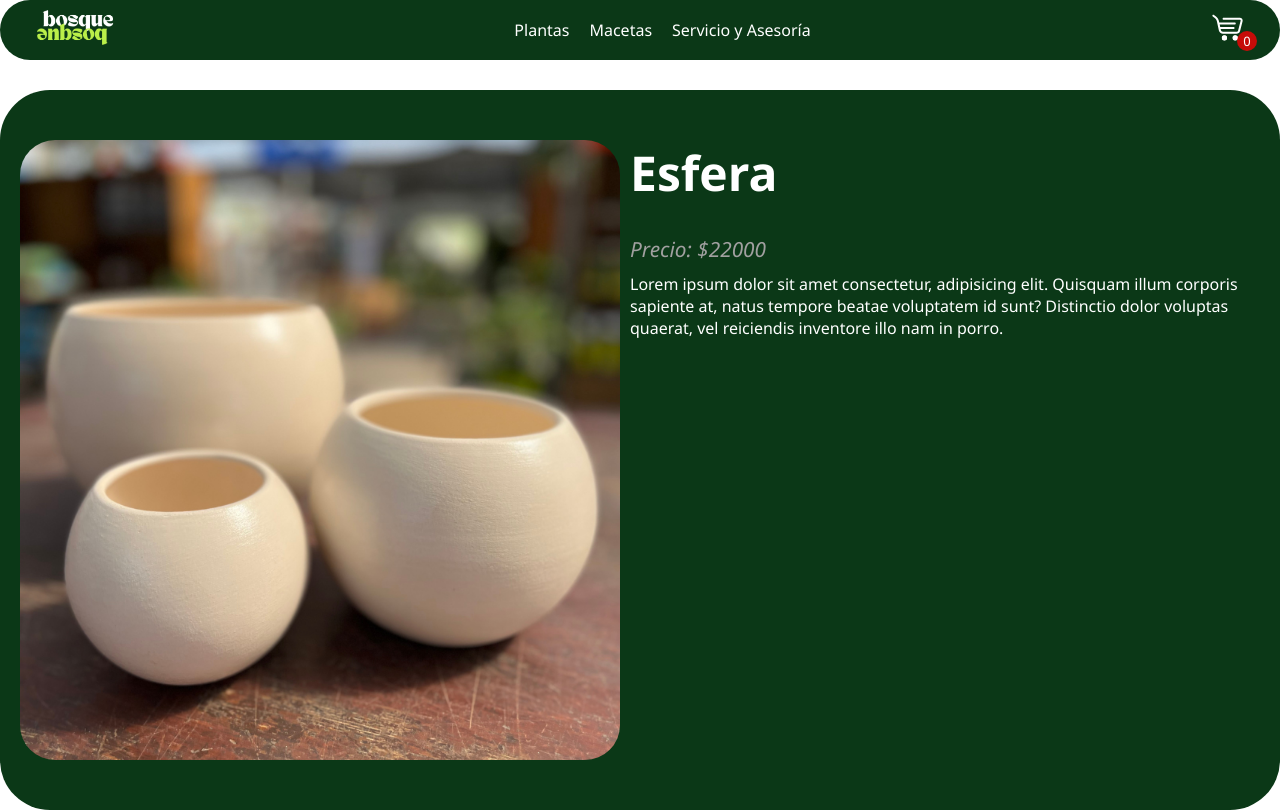
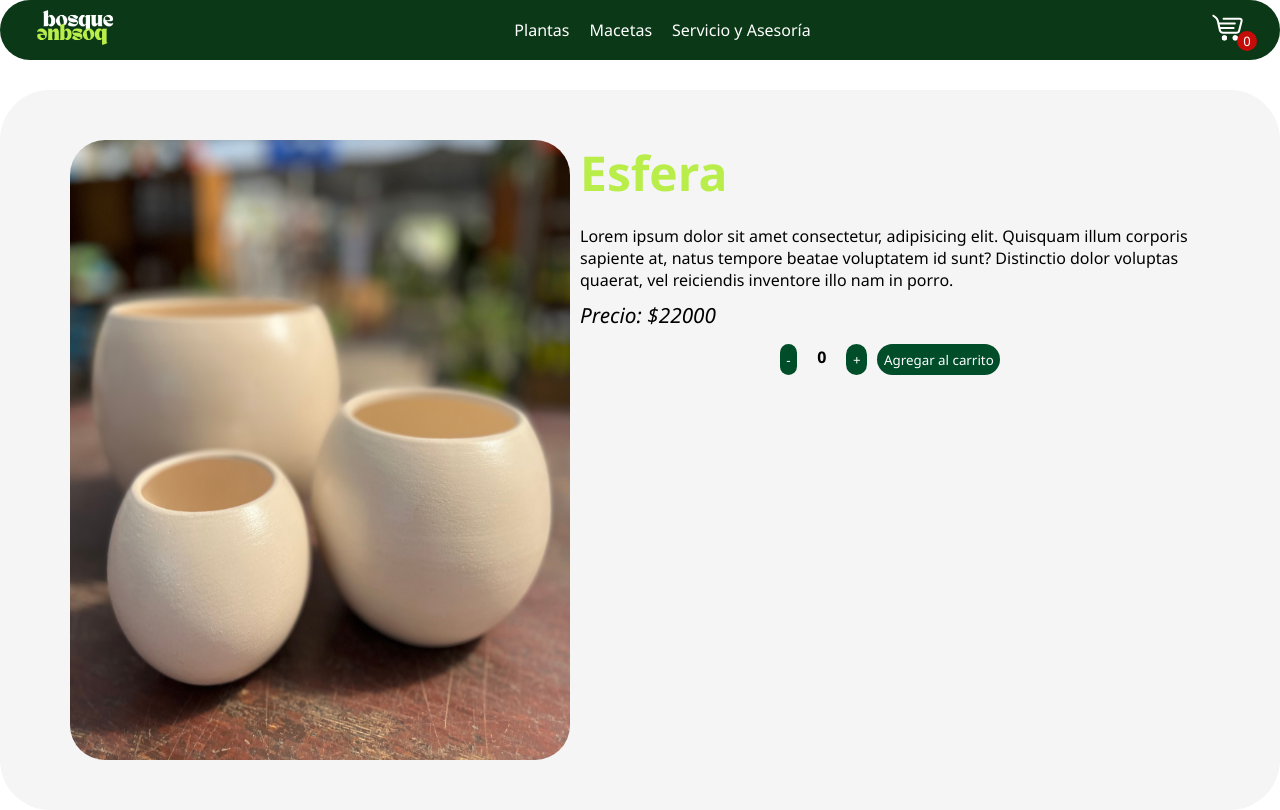
Before and after one commit to danielvasquezgomez/CreaTuLanding-Vasquez, a React (Vite) app: page /detail/maceta001 in a window 1280 px wide. Built offline with nearby package versions, Linux system fonts and the light colour scheme.

Commit message:
avance entrega final carrito de compras

```diff
--- a/src/App.jsx
+++ b/src/App.jsx
@@ -1,22 +1,26 @@
 
 import './App.css'
-import { ItemListContainer } from './components/ItemListContainer/ItemListContainer.jsx'
-import { NavBar } from './components/NavBar/NavBar.jsx'
+import ItemListContainer from './components/ItemListContainer/ItemListContainer.jsx'
+import NavBar from './components/NavBar/NavBar.jsx'
 import ItemDetailContainer from './components/ItemDatailContainer/ItemDetailContainer.jsx'
 import { BrowserRouter, Routes, Route } from 'react-router-dom'
-
+import { CartProvider } from './context/CartContext.jsx'
+import Cart from './components/Cart/Cart.jsx'
 
 
 function App() {
   return (
     <div className='container-app'>
       <BrowserRouter>
+        <CartProvider>
         <NavBar />
         <Routes>
           <Route path='/' element={<ItemListContainer mensaje="Bienvenido, qué nunca falten plantas en tu vida!" />}/>
           <Route path="/category/:idCategory" element={ <ItemListContainer /> } />
           <Route path="/detail/:idProduct" element={<ItemDetailContainer /> } />
+          <Route path="/cart" element={<Cart />} />
         </Routes>
+        </CartProvider>
       </BrowserRouter>
 
     </div>
--- /dev/null
+++ b/src/components/Cart/Cart.jsx
@@ -0,0 +1,29 @@
+import { useContext } from "react"
+import { cartContext } from "../../context/CartContext"
+
+
+
+const Cart = () => {
+    const {cart, totalPrice, deleteProductById, deleteCart} = useContext(cartContext)
+    return (
+        <div>
+            {
+                cart.map((productCart) => (
+                    <div key={productCart.id} style={{display: "flex", justifyContent: "space-around"}}>
+                        <img src={productCart.image} alt="" width={150}/>
+                        <p>{productCart.name}</p>
+                        <p>Precio c/u: {productCart.price}</p>
+                        <p>Cantidad: {productCart.quantity}</p>
+                        <p>Precio Parcial: {productCart.quantity * productCart.price}</p>
+                        <button onClick={() => deleteProductById(productCart.id)}>Eliminar Producto</button>
+                    </div>
+
+                ))
+            }
+            <p>Precio Total: {totalPrice()}</p>
+            <button onClick={deleteCart}>Vaciar Carrito</button>
+        </div>
+    )
+}
+
+export default Cart
--- a/src/components/ItemCount/ItemCount.jsx
+++ b/src/components/ItemCount/ItemCount.jsx
@@ -1,18 +1,18 @@
 import { useState } from "react";
 import "./itemcount.css"
 
-const ItemCount = ({ stock, initial, onAdd }) => {
-    const [quantity, setQuantity] = useState(initial);
+const ItemCount = ({ stock, initial, addProduct }) => {
+    const [count, setCount] = useState(initial);
 
     const increment = () => {
-        if (quantity < stock) {
-            setQuantity(quantity + 1);
+        if (count < stock) {
+            setCount(count + 1);
         }
     };
 
     const decrement = () => {
-        if (quantity > 1) {
-            setQuantity(quantity - 1);
+        if (count > 1) {
+            setCount(count - 1);
         }
     };
 
@@ -20,9 +20,9 @@ const ItemCount = ({ stock, initial, onAdd }) => {
         <div className="Counter">
             <div className="Controls">
                 <button className="Button" onClick={decrement}>-</button>
-                <h4 className="Number">{quantity}</h4>
+                <h4 className="Number">{count}</h4>
                 <button className="Button" onClick={increment}>+</button>
-                <button className="Button" onClick={() => onAdd(quantity)} disabled={!stock}>
+                <button className="Button" onClick={() => addProduct(count)} disabled={!stock}>
                     Agregar al carrito
                 </button>
             </div>
--- a/src/components/ItemDatailContainer/ItemDetail.jsx
+++ b/src/components/ItemDatailContainer/ItemDetail.jsx
@@ -1,15 +1,30 @@
 import "./itemdetail.css"
+import ItemCount from "../ItemCount/ItemCount"
+import { useContext } from "react"
+import { cartContext } from "../../context/CartContext"
+
 
 const ItemDetail = ({ product }) => {
+  const{addProductInCart } = useContext(cartContext)
+
+  const addProduct = (count) => {
+    const productCart = { ...product, quantity: count }
+
+    addProductInCart(productCart)
+  }
+
   return (
     <div className="item-detail">
-      <img src={product.image} className="imagenprin" alt="" width={600} />
+      <img src={product.image} className="imagenprin" alt="" width={500} />
       <div className="text-detail-container">
         <h2 className="title-detail">{product.name}</h2>
         <p className="text-detail">{product.description}</p>
+        <p className="text-descrip">Lorem ipsum dolor sit amet consectetur, adipisicing elit. Quisquam illum corporis sapiente at, natus tempore beatae voluptatem id sunt? Distinctio dolor voluptas quaerat, vel reiciendis inventore illo nam in porro.</p>
         <p className="text-detail">Precio: ${product.price}</p>
-        <p className="text-descrip">Lorem ipsum dolor sit amet consectetur, adipisicing elit. Quisquam illum corporis sapiente at, natus tempore beatae voluptatem id sunt? Distinctio dolor voluptas quaerat, vel reiciendis inventore illo nam in porro.</p>
+        <ItemCount initial={0} stock={product.stock} addProduct={addProduct} />
       </div>
+
+
     </div>
   )
 }
--- a/src/components/ItemDatailContainer/itemdetail.css
+++ b/src/components/ItemDatailContainer/itemdetail.css
@@ -4,7 +4,7 @@
     width: 100%;
     min-height: 90vh;
     padding: 50px 0;
-    background-color: #0B3817;
+    background-color: whitesmoke;
     border-radius: 50px;
     margin-top: 30px;
   }
@@ -49,14 +49,14 @@
 
   .title-detail{
     font-size: 3rem;
-    color: white;
+    color: #B9ED49;
   }
 
   .text-detail{
     font-style: italic;
     padding: 10px 0;
     font-size: 1.3rem;
-    color: rgb(161, 160, 160);
+    color: black;
 
   }
 
@@ -65,5 +65,5 @@
   }
 
   .text-descrip{
-    color: white;
+    color: black;
   }
--- a/src/components/ItemListContainer/Item.jsx
+++ b/src/components/ItemListContainer/Item.jsx
@@ -1,5 +1,5 @@
 import { Link } from "react-router-dom"
-import ItemCount from "../ItemCount/ItemCount"
+
 
 const Item = ({product}) => {
   return (
@@ -8,12 +8,7 @@ const Item = ({product}) => {
       <h2 className="text-item">{product.name}</h2>
       <p className="text-item">Precio: ${product.price}</p>
       <Link to={"/detail/" + product.id}> <p className="detalles">Ver detalles</p> </Link>
-
-      <ItemCount initial={0} stock={10} onAdd={(quantity) => console.log("Cantidad Agregada", quantity)}/>
-
     </div>
-
-
   )
 }
 
--- a/src/components/ItemListContainer/itemlistcontainer.css
+++ b/src/components/ItemListContainer/itemlistcontainer.css
@@ -32,7 +32,7 @@
   }
 
 .detalles{
-  font-size: x-small;
+  font-size: small;
   color: gray;
   text-align: center;
   text-decoration: none;
--- a/src/components/NavBar/CartWidget.jsx
+++ b/src/components/NavBar/CartWidget.jsx
@@ -1,13 +1,19 @@
+import { useContext } from "react";
+import { cartContext } from "../../context/CartContext";
+import { Link } from "react-router-dom";
 import cart from "../../assets/navbar/cart.svg"
 import "./cartwidget.css";
 
 
-export const CartWidget = () => {
-    const itemCount = 0; // Valor estático para la notificación. Provisional hasta proximas entregas
+const CartWidget = () => {
+  const {totalQuantity} = useContext(cartContext)
+
   return (
-    <div className="cart-container">
+    <Link to="/cart"  className="cart-container">
       <img src={cart} alt="Cart" className="cart-icon" />
-      {itemCount >= 0 && <div className="notification-bubble">{itemCount}</div>}
-    </div>
+      <p className="notification-bubble">{totalQuantity()}</p>
+    </Link>
   )
 }
+
+export default CartWidget
--- a/src/components/NavBar/NavBar.jsx
+++ b/src/components/NavBar/NavBar.jsx
@@ -1,14 +1,14 @@
-import { CartWidget } from "./CartWidget"
+import CartWidget from "./CartWidget"
 import "./navbar.css"
 import logoVerde from "../../assets/navbar/logoVerde.png"
 import { Link } from "react-router-dom"
 
-export const NavBar = () => {
+const NavBar = () => {
   return (
     <>
     <nav>
         <Link to='/'>
-          <img class="logo-verde" src={logoVerde} alt="Logo Principal" />
+          <img className="logo-verde" src={logoVerde} alt="Logo Principal" />
         </Link>
 
         <ul>
@@ -28,3 +28,5 @@ export const NavBar = () => {
     </>
   )
 }
+
+export default NavBar
--- /dev/null
+++ b/src/context/CartContext.jsx
@@ -0,0 +1,50 @@
+import { createContext, useState } from "react";
+
+const cartContext = createContext()
+
+const CartProvider = ({ children }) =>  {
+    const [cart, setCart] = useState([])
+
+    const addProductInCart = (newProduct) => {
+        const tempCart = [...cart]
+        const indexProduct = cart.findIndex ((productCart) => productCart.id === newProduct.id)
+
+        if (indexProduct >= 0) {
+            tempCart[indexProduct].quantity = tempCart[indexProduct].quantity + newProduct.quantity
+
+            setCart(tempCart)
+        }else{
+            setCart([...cart, newProduct])
+        }
+    }
+
+    const deleteProductById = (idProduct) => {
+        const productsFilter = cart.filter ( (productCart)=> productCart.id !== idProduct)
+        setCart(productsFilter)
+
+    }
+
+    const deleteCart = () => {
+        setCart([])
+    }
+
+    const totalQuantity = () => {
+        const quantity = cart.reduce( (total, productCart) =>  total + productCart.quantity, 0 )
+        return quantity
+    }
+
+
+    const totalPrice = () => {
+        const price = cart.reduce( (total, productCart) => total + (productCart.quantity * productCart.price), 0 )
+        return price
+    }
+
+
+    return(
+        <cartContext.Provider value={ { cart, addProductInCart, totalQuantity, totalPrice, deleteProductById, deleteCart } }>
+            {children}
+        </cartContext.Provider>
+    )
+}
+
+export {cartContext, CartProvider}
--- a/src/data/data.js
+++ b/src/data/data.js
@@ -4,7 +4,7 @@ const products = [
         name: "Ficus Rubi",
         description: "",
         price: "35000",
-        stock: "25",
+        stock: "10",
         image: "/img/ficus-rubi.JPG",
         category: "plantas"
     },
```
